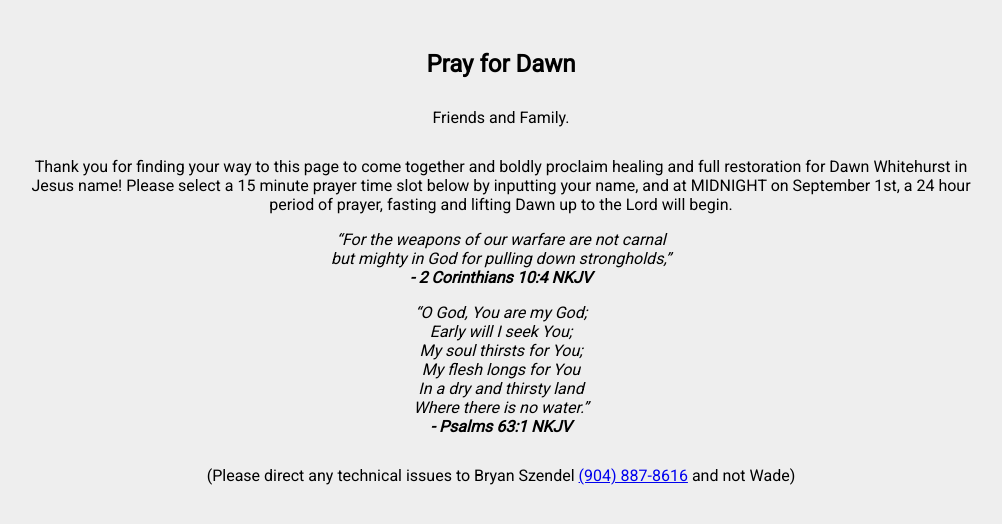
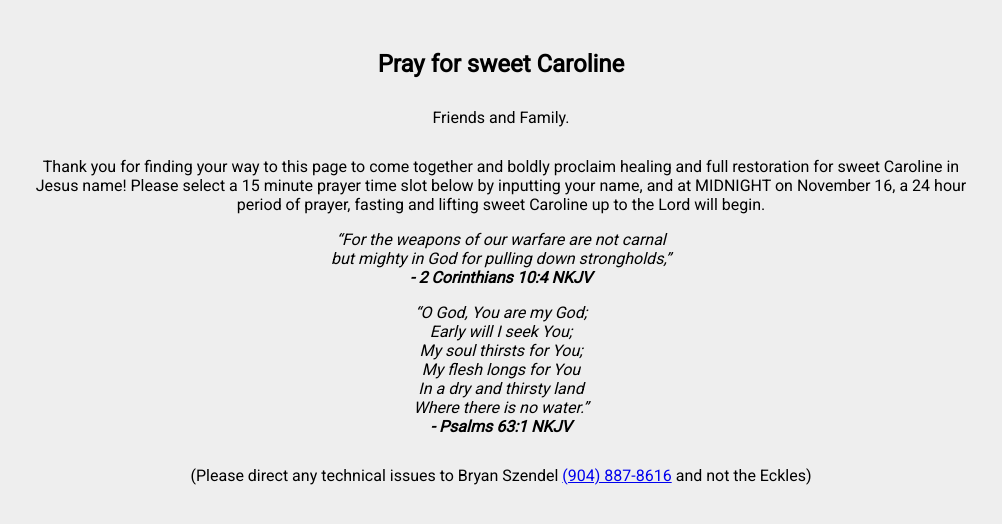
Before and after one commit to bryanszendel/prayforcarolineFE, a React (Create React App) app: page / in a window 1280 px wide. Shown: the top 524 px of the page, without its empty margins (139-1141 px from the left). Built offline with nearby package versions, Linux system fonts and the light colour scheme; no server answers.

Commit message:
updated text

```diff
--- a/src/App.js
+++ b/src/App.js
@@ -64,7 +64,7 @@ function App() {
 
   const getSlots = () => {
     axios
-      .get("https://prayfordawn.herokuapp.com/api/slots/")
+      .get("https://prayforcarloline.herokuapp.com/api/slots/")
       .then((res) => {
         setSlots(res.data.sort((a, b) => a.id - b.id));
       })
@@ -91,7 +91,7 @@ function App() {
 
   const handleSubmit = async () => {
     axios
-      .put(`https://prayfordawn.herokuapp.com/api/slots/${clickedId}`, {
+      .put(`https://prayforcaroline.herokuapp.com/api/slots/${clickedId}`, {
         person_name: personName,
       })
       .then((res) => {
@@ -105,15 +105,16 @@ function App() {
   return (
     <div className="App">
       <div className="headerContainer">
-        <h2 className="headerTitle">Pray for Dawn</h2>
+        <h2 className="headerTitle">Pray for sweet Caroline</h2>
         <p className="headerContent">Friends and Family.</p>
 
         <p>
           Thank you for finding your way to this page to come together and
-          boldly proclaim healing and full restoration for Dawn Whitehurst in
+          boldly proclaim healing and full restoration for sweet Caroline in
           Jesus name! Please select a 15 minute prayer time slot below by
-          inputting your name, and at MIDNIGHT on September 1st, a 24 hour
-          period of prayer, fasting and lifting Dawn up to the Lord will begin.
+          inputting your name, and at MIDNIGHT on November 16, a 24 hour period
+          of prayer, fasting and lifting sweet Caroline up to the Lord will
+          begin.
         </p>
 
         <p className="verse">
@@ -135,7 +136,7 @@ function App() {
         </p>
         <p className="headerContent">
           (Please direct any technical issues to Bryan Szendel{" "}
-          <a href="sms:19048878616">(904) 887-8616</a> and not Wade)
+          <a href="sms:19048878616">(904) 887-8616</a> and not the Eckles)
         </p>
       </div>
       <div className="classes.root">
```
